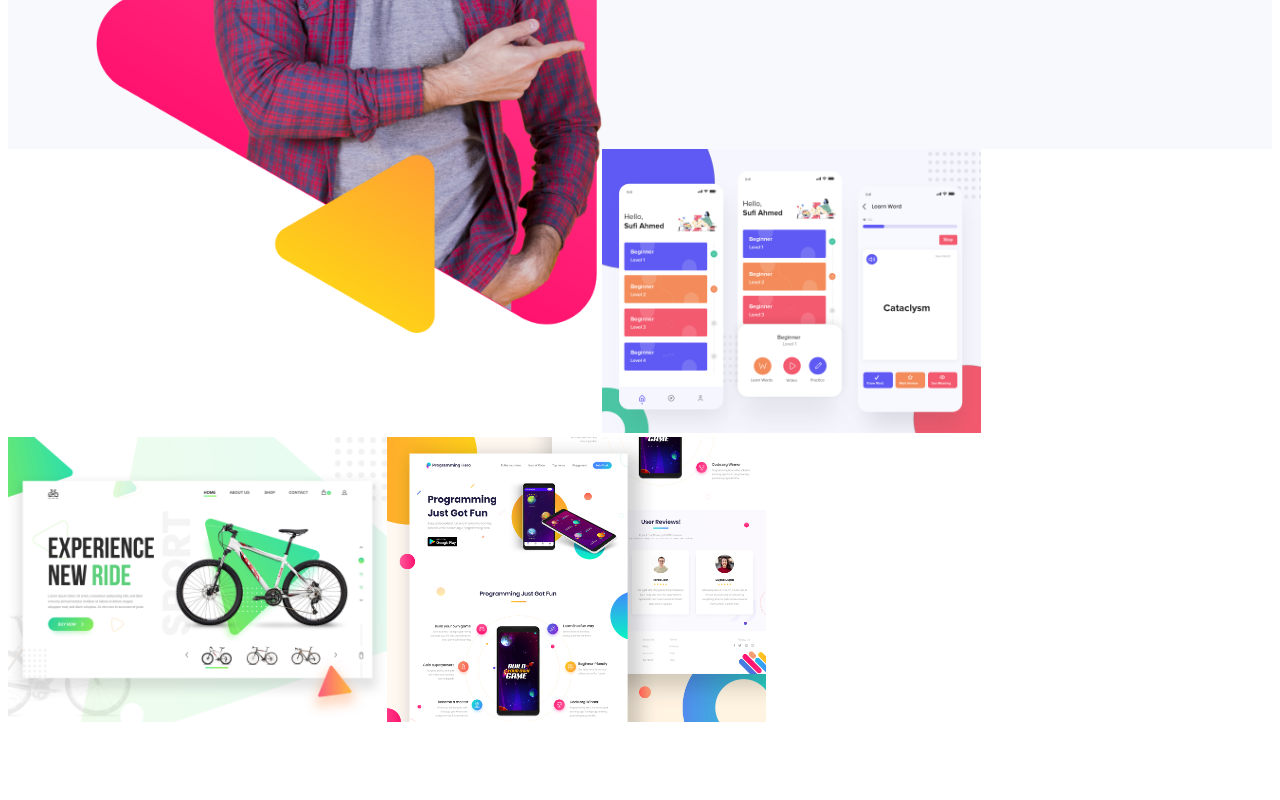
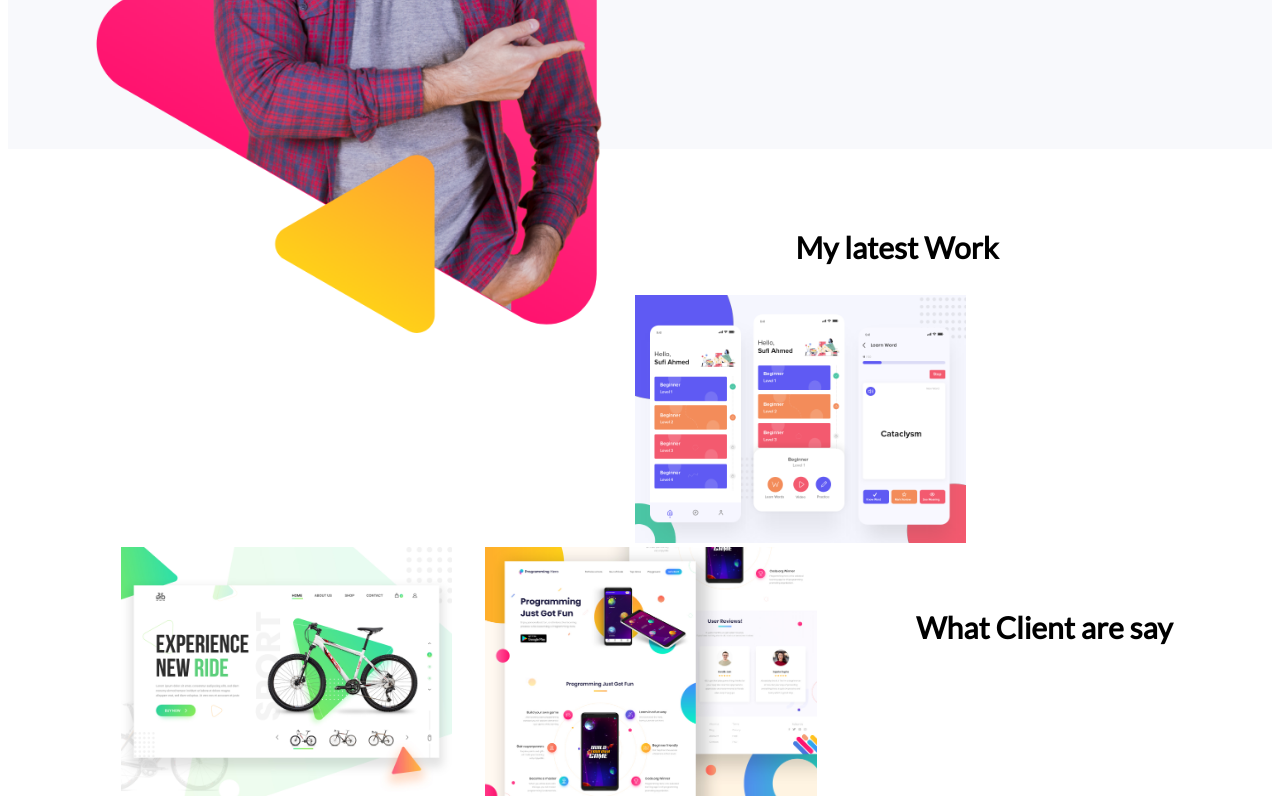
Before and after one commit to sayek-maruf/personal-website, a plain HTML site: page index.html in a window 1280 px wide. Shown: the part 859-1659 px from the top of the page. Before the commit the page ends 1585 px from the top, so only its background shows below. Drawn offline with Linux system fonts and the light colour scheme.

Commit message:
saved, work at night

```diff
--- a/index.html
+++ b/index.html
@@ -34,7 +34,8 @@
       <a class="about" target="_blank" href="">DOWNLOAD CV</a>
     </div>
   </section>
-  <section>
+  <section class="work">
+    <h3>My latest Work</h3>
     <div class="another-half">
       <img src="img/work-1.png">
     </div>
@@ -45,5 +46,10 @@
       <img src="img/work-3.jpg">
     </div>
   </section>
+  <section>
+    <center>
+      <h3>What Client are say</hr>
+    </center>
+  </section>
 </body>
 </html>
--- a/style.css
+++ b/style.css
@@ -20,12 +20,13 @@ img{
 }
 .header{
   background-image: url(img/header-bg.png);
-}
-section{
-  height: 500px;
+  background-repeat: no-repeat;
+  height: 500px
 }
 .Biography{
   background-image: url(img/biography-bg.png);
+  background-repeat: no-repeat;
+  height: 500px;
 }
 .about{
   text-decoration: none;
@@ -38,4 +39,15 @@ section{
 .another-half{
   width: 30%;
   float: left;
+  padding-left: 3%;
 }
+.work{
+  margin: 80px 80px 0px 80px;
+  background-image: url(img/latest-work-bg.png);
+   background-repeat: no-repeat;
+   height: 350px;
+}
+h3{
+  text-align: center;
+  font-size: 30px;
+}
```
